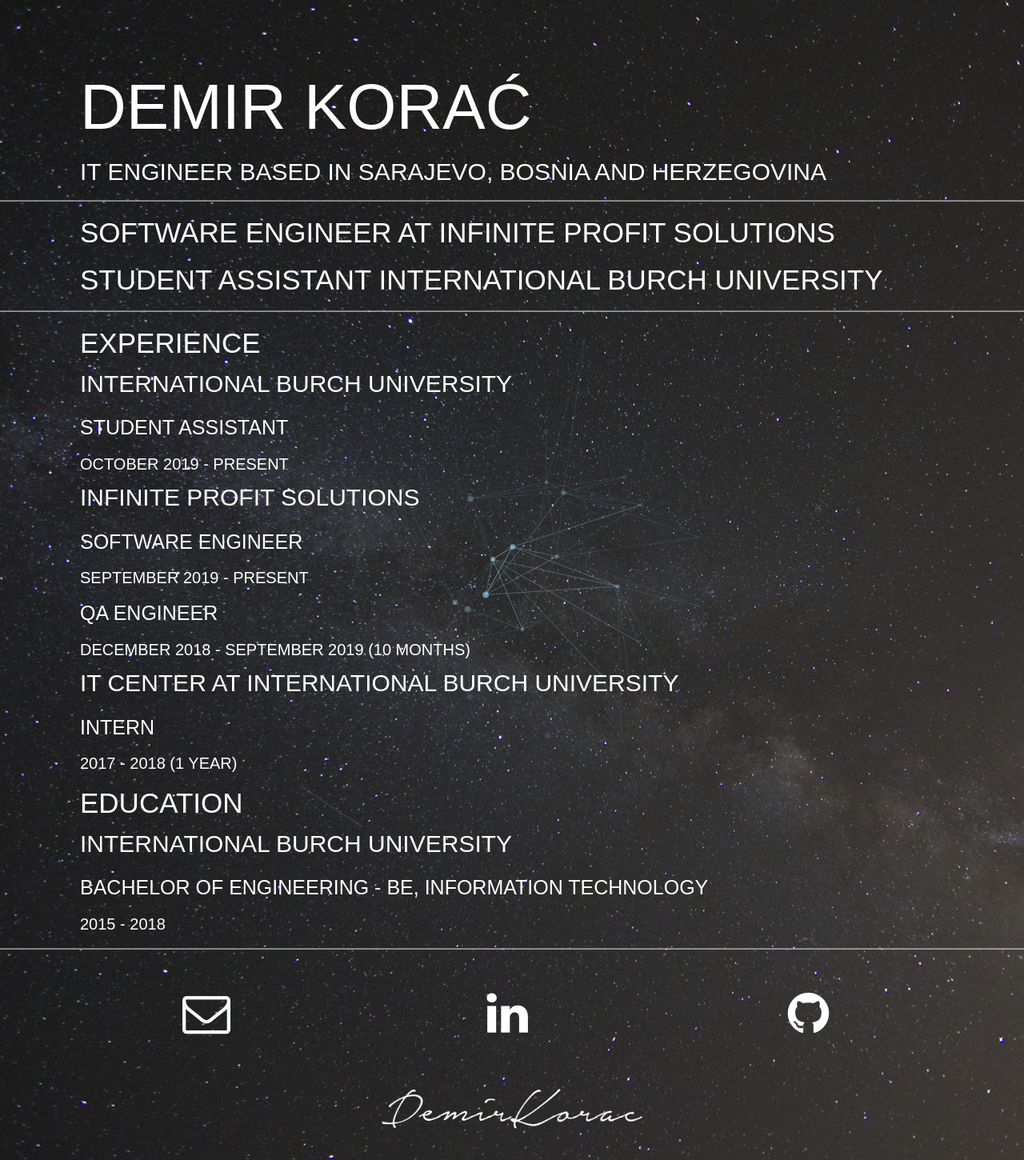
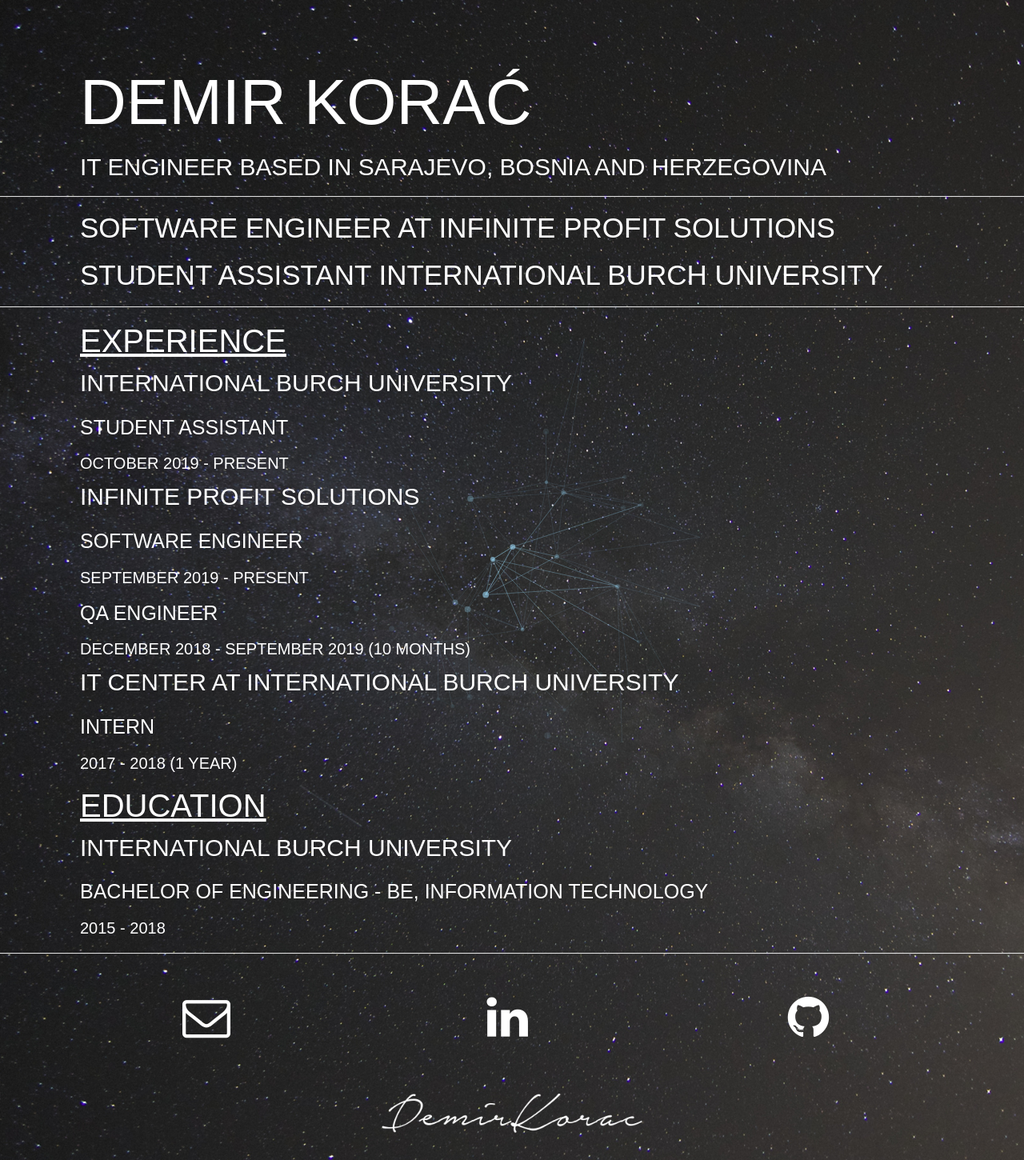
Before and after one commit to DemirKorac/DemirKorac.github.io, a PHP site: page / in a window 1280 px wide. Shown: the whole page at 80% size. Run offline with PHP 8.4, Linux system fonts and the light colour scheme.

Commit message:
update 4

```diff
--- a/css/styles.css
+++ b/css/styles.css
@@ -34,6 +34,9 @@
 .main-title .thin {
    font-weight: 200;
 }
+.footer_icon:hover{
+  transform: scale(1.2);
+}
 
 @media only screen and () {
    .demo .main-title {
--- a/index.html
+++ b/index.html
@@ -48,7 +48,7 @@
              <hr>
 
              <section id="experience-content">
-               <div style="margin-left:100px;"><h1 style="color:white;font-size:35">Experience</h1></div>
+               <div style="margin-left:100px;"><h1 style="color:white;font-size:40;text-decoration:underline;">Experience</h1></div>
                <div style="margin-left:100px;"><a style="color:white;font-size:30" target="_blank" href="https://www.ibu.edu.ba">International BURCH University</a></div>
                <div style="margin-left:100px;"><h1 style="color:white;font-size:25;">Student Assistant</h1></div>
                <div style="margin-left:100px;"><h1 style="color:white;font-size:20">October 2019 - Present </h1></div>
@@ -63,7 +63,7 @@
              </section>
 
              <section id="education-content">
-               <div style="margin-left:100px;"><h1 style="color:white;font-size:35">Education</h1></div>
+               <div style="margin-left:100px;"><h1 style="color:white;font-size:40;text-decoration:underline;">Education</h1></div>
                <div style="margin-left:100px;"><a style="color:white;font-size:30" target="_blank" href="https://www.ibu.edu.ba">International Burch University</a></div>
                <div style="margin-left:100px;"><h1 style="color:white;font-size:25;">Bachelor of Engineering - BE, Information Technology</h1></div>
                <div style="margin-left:100px;"><h1 style="color:white;font-size:20">2015 - 2018 </h1></div>
@@ -73,9 +73,9 @@
              <footer class="site-footer" style="height:150px">
                <div class="container">
                  <div id="footer-content" style="margin-top: 30px;">
-                   <div style="width:33%;display:inline;float:left;text-align:center;"><a target="_blank" href="mailto:demir-korac@hotmail.com" style="color:white;font-size:25;text-decoration:none"><i style="font-size: 60;" class="fa fa-envelope-o" aria-hidden="true"></i></a></div>
-                   <div style="width:33%;display:inline;float:left;text-align:center;"><a target="_blank" href="https://www.linkedin.com/in/demir-kora%C4%87-108969105/" style="color:white;font-size:25;text-decoration:none"><i style="font-size: 60;" class="fa fa-linkedin" aria-hidden="true"></i></a></div>
-                   <div style="width:33%;display:inline;float:left;text-align:center;"><a target="_blank" href="https://github.com/DemirKorac" style="color:white;font-size:25;text-decoration:none"><i style="font-size: 60;" class="fa fa-github" aria-hidden="true"></i></a></div><br>
+                   <div class="footer_icon" style="width:33%;display:inline;float:left;text-align:center;"><a target="_blank" href="mailto:demir-korac@hotmail.com" style="color:white;font-size:25;text-decoration:none"><i style="font-size: 60;" class="fa fa-envelope-o" aria-hidden="true"></i></a></div>
+                   <div class="footer_icon" style="width:33%;display:inline;float:left;text-align:center;"><a target="_blank" href="https://www.linkedin.com/in/demir-kora%C4%87-108969105/" style="color:white;font-size:25;text-decoration:none"><i style="font-size: 60;" class="fa fa-linkedin" aria-hidden="true"></i></a></div>
+                   <div class="footer_icon" style="width:33%;display:inline;float:left;text-align:center;"><a target="_blank" href="https://github.com/DemirKorac" style="color:white;font-size:25;text-decoration:none"><i style="font-size: 60;" class="fa fa-github" aria-hidden="true"></i></a></div><br>
                    <div style="width:100%;display:inline;text-align:center;float: left;"><img style="height: 50px;margin-top: 40px;" src="img/signature.png"></div>
                  </div>
                </div>
```
